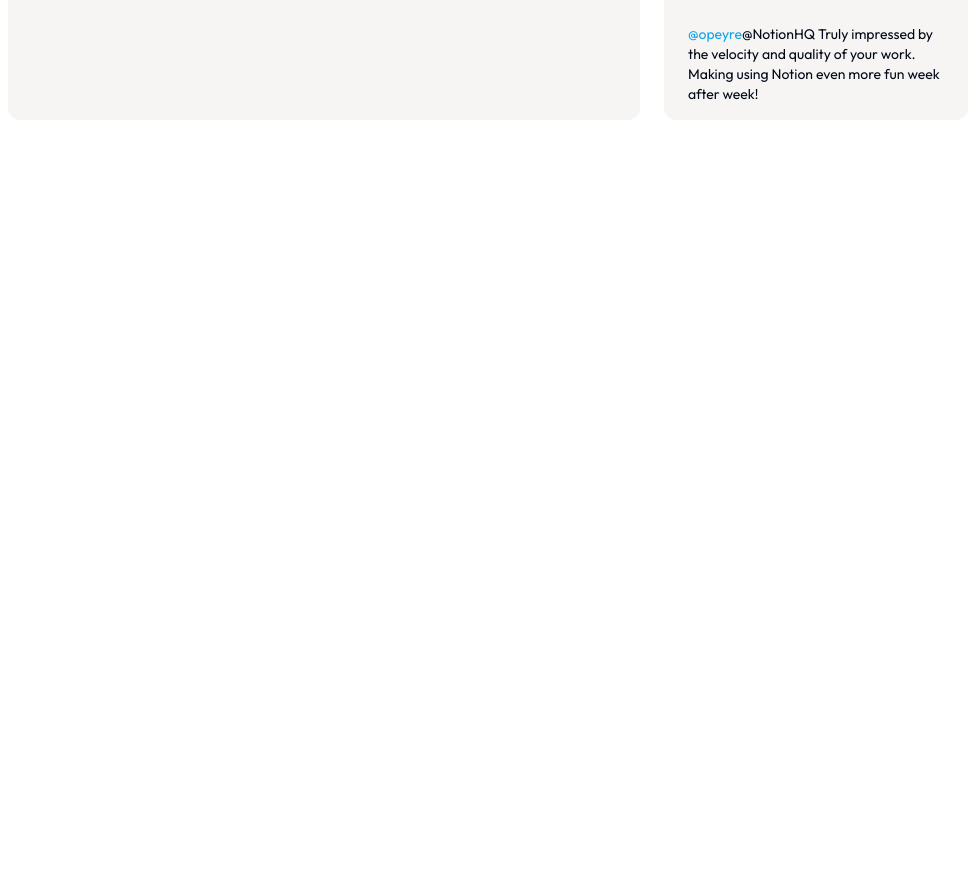
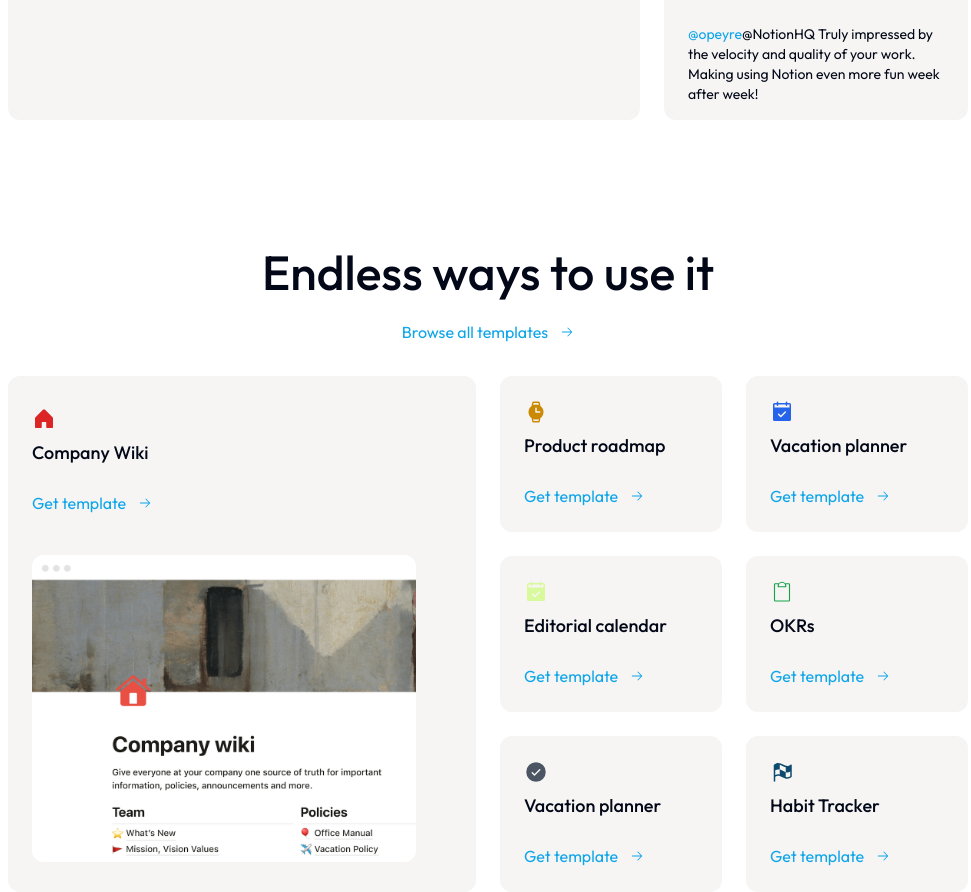
Before and after one commit to shohedul1/notion, a Next.js app: page / in a window 1280 px wide. Shown: the part 7228-8120 px from the top of the page, without its empty margins (152-1123 px from the left). Before the commit the page ends 7348 px from the top, so only its background shows below. Built offline with nearby package versions, Linux system fonts and the light colour scheme.

Commit message:
frist-commit

```diff
--- a/app/(landing-page)/page.tsx
+++ b/app/(landing-page)/page.tsx
@@ -6,6 +6,7 @@
 import FourthSection from './fourth-section';
 import FifthSection from './fifth-section';
 import SixSection from './sixth-section';
+import SeventSection from './seventh-section';
 
 const LandingPage = () => {
   return (
@@ -17,6 +18,7 @@
       <FourthSection/>
       <FifthSection/>
       <SixSection/>
+      <SeventSection/>
     </div>
   )
 }
--- /dev/null
+++ b/app/(landing-page)/seventh-section.tsx
@@ -0,0 +1,118 @@
+'use client';
+import Image from "next/image";
+import { PiArrowRight, PiCalendarCheckFill, PiCheckCircleFill, PiClipboardLight, PiFlagCheckeredFill, PiHouseFill, PiWatchFill } from "react-icons/pi";
+
+const items = [
+  {
+    icon : <PiHouseFill className="text-2xl text-red-600" />,
+    name: 'Company Wiki',
+    button: (
+      <div className="text-sky-500 flex items-center hover:cursor-pointer pt-6" >
+        Get template <PiArrowRight className="ml-3 text-sm" />
+      </div>
+    ),
+    image: '/assets/company-wiki-template.webp'
+  },
+  {
+    icon : <PiWatchFill className="text-2xl text-yellow-600" />,
+    name: 'Product roadmap',
+    button: (
+      <div className="text-sky-500 flex items-center hover:cursor-pointer pt-6" >
+        Get template <PiArrowRight className="ml-3 text-sm" />
+      </div>
+    ),
+  },
+  {
+    icon : <PiCalendarCheckFill className="text-2xl text-blue-600" />,
+    name: 'Vacation planner',
+    button: (
+      <div className="text-sky-500 flex items-center hover:cursor-pointer pt-6" >
+        Get template <PiArrowRight className="ml-3 text-sm" />
+      </div>
+    ),
+  },
+  {
+    icon : <PiCalendarCheckFill className="text-2xl text-lime-200" />,
+    name: 'Editorial calendar',
+    button: (
+      <div className="text-sky-500 flex items-center hover:cursor-pointer pt-6" >
+        Get template <PiArrowRight className="ml-3 text-sm" />
+      </div>
+    ),
+  },
+  {
+    icon : <PiClipboardLight className="text-2xl text-green-600" />,
+    name: 'OKRs',
+    button: (
+      <div className="text-sky-500 flex items-center hover:cursor-pointer pt-6" >
+        Get template <PiArrowRight className="ml-3 text-sm" />
+      </div>
+    ),
+  },
+  {
+    icon : <PiCheckCircleFill className="text-2xl text-gray-600" />,
+    name: 'Vacation planner',
+    button: (
+      <div className="text-sky-500 flex items-center hover:cursor-pointer pt-6" >
+        Get template <PiArrowRight className="ml-3 text-sm" />
+      </div>
+    ),
+  },
+  {
+    icon : <PiFlagCheckeredFill className="text-2xl text-sky-900" />,
+    name: 'Habit Tracker',
+    button: (
+      <div className="text-sky-500 flex items-center hover:cursor-pointer pt-6" >
+        Get template <PiArrowRight className="ml-3 text-sm" />
+      </div>
+    ),
+  }
+]
+const SeventSection = () => {
+  return (
+    <>
+    <div className="flex flex-col pt-32 items-center justify-center">
+      <div className="text-3xl xl:text-5xl font-medium justify-center items-center flex">
+        Endless ways to use it
+      </div>
+      <div className="text-sky-500 flex items-center hover:underline pt-6 hover:cursor-pointer">
+      Browse all templates <PiArrowRight className="ml-3 text-sm"/>
+      </div>
+    </div>
+    <div className="grid xl:grid-cols-4 md:grid-cols-2 md:row-span-1 gap-4 xl:gap-6 mt-8 px-8 md:px-16 xl:px-0 xl:w-3/4 2xl:w-[55%] mx-auto md:w-full">
+        {items.map((item,index)=>(
+          <div key={index}
+          className={`${
+            index === 0
+          ? 'xl:col-span-2 xl:row-span-3 md:col-span-2 flex-col md:flex-row xl:flex-col' :  ''
+
+          } bg-[#f6f5f4] p-6 rounded-xl flex ${
+            index === 0 ? 'justify-center' : ''
+          }`}
+          >
+            <div  className="flex flex-col">
+              {item.icon}
+              <div className="text-lg font-medium mt-2">{item.name}</div>
+              {item.button}
+            </div>
+
+            {item.image && (
+              <div className={`${index ! == 0 ? 'justify-center' : 'flex-col justify-end'}`}>
+                <Image
+                src={item.image}
+                alt="image"
+                width={500}
+                height={500}
+                className="mt-10 w-96 rounded-xl bg-white"
+                />
+              </div>
+            )}
+
+          </div>
+        ))}
+    </div>
+    </>
+  )
+}
+
+export default SeventSection
--- a/app/(landing-page)/sixth-section.tsx
+++ b/app/(landing-page)/sixth-section.tsx
@@ -45,7 +45,7 @@
         ],
     },
     {
-        profile: "/image/logo1.avif",
+        profile: "/image/logo1.png",
         userName: 'Deborah Mecca',
         userHandle: '@Deborah Mecca',
         userText: (
```
Also changed, not shown: public/assets/company-wiki-template.webp (added), public/image/logo1.png (renamed from public/image/logo1.avif).
